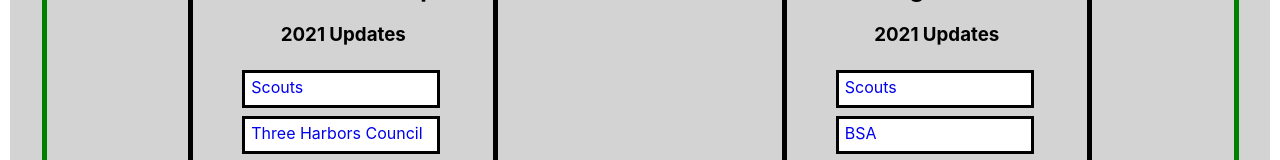
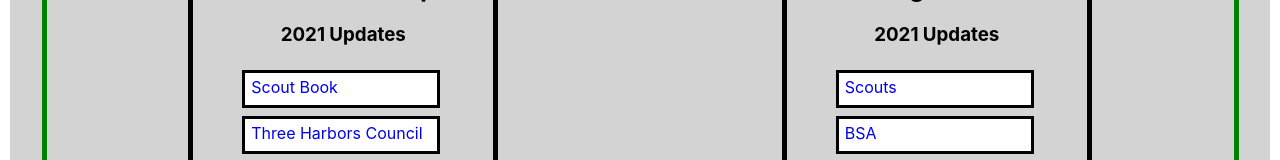
Before and after one commit to thorn086/troop_540b, a React (Create React App) app: page /#/Resources in a window 1280 px wide. Shown: the part 295-455 px from the top of the page. Built offline with nearby package versions, Linux system fonts and the light colour scheme.

Commit message:
added scoutbook link

```diff
--- a/src/components/Resources/Resources.js
+++ b/src/components/Resources/Resources.js
@@ -15,8 +15,8 @@
               <h2>Resources for Troop 540</h2>
               <h3 id="Res_h3">2021 Updates</h3>
               <div className="sites">
-                <a className='link_btn' target="blank" href="https://www.scout.org">
-                  Scouts
+                <a className='link_btn' target="blank" href="https://scoutbook.scouting.org/?_gl=1*ja4vgd*_ga*NDI4MTQyMTA1LjE2MjMzNTc5MDE.*_ga_20G0JHESG4*MTYyMzM1NzkwMC4xLjAuMTYyMzM1NzkwMC42MA..">
+                  Scout Book
                 </a>
                 <br />
                 <a className='link_btn' target="blank" href="https://www.threeharborsscouting.org">
```
Also changed, not shown: 2 other files (tests, documents, lock files or other folders).
